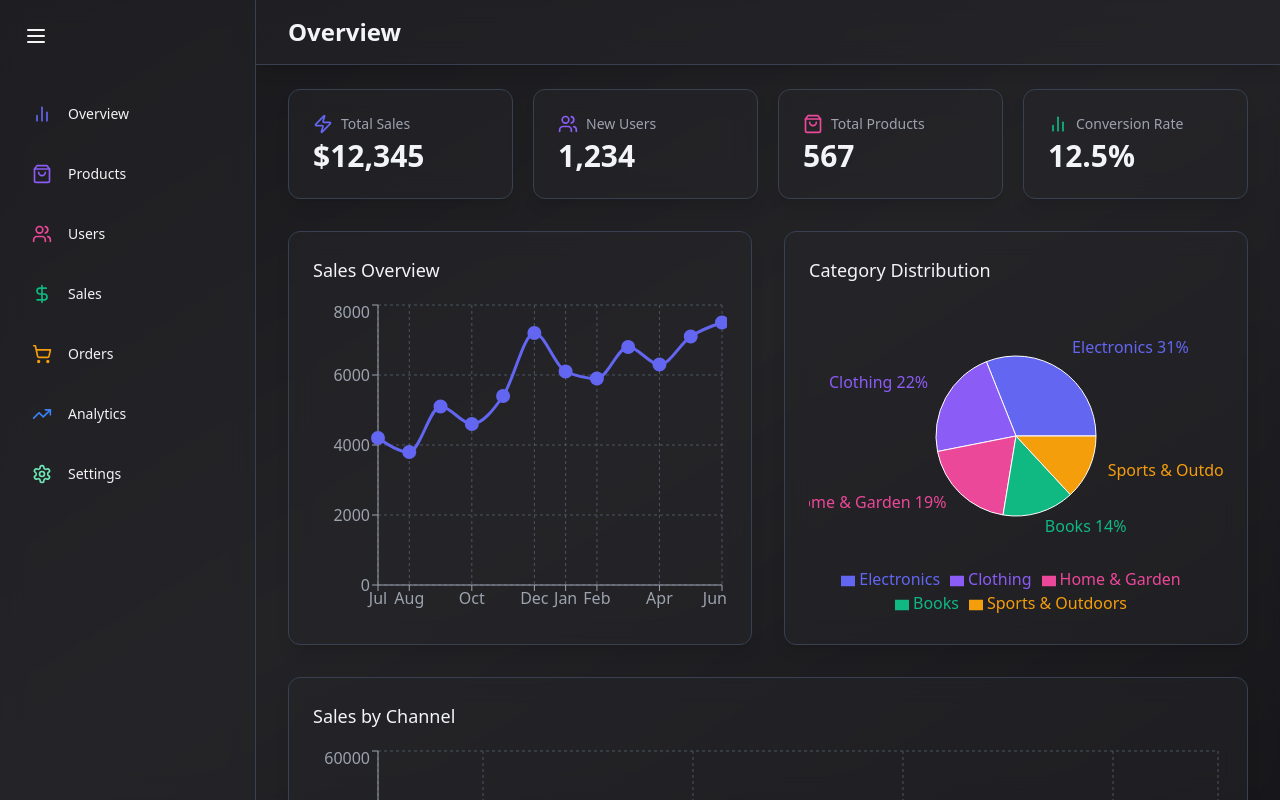
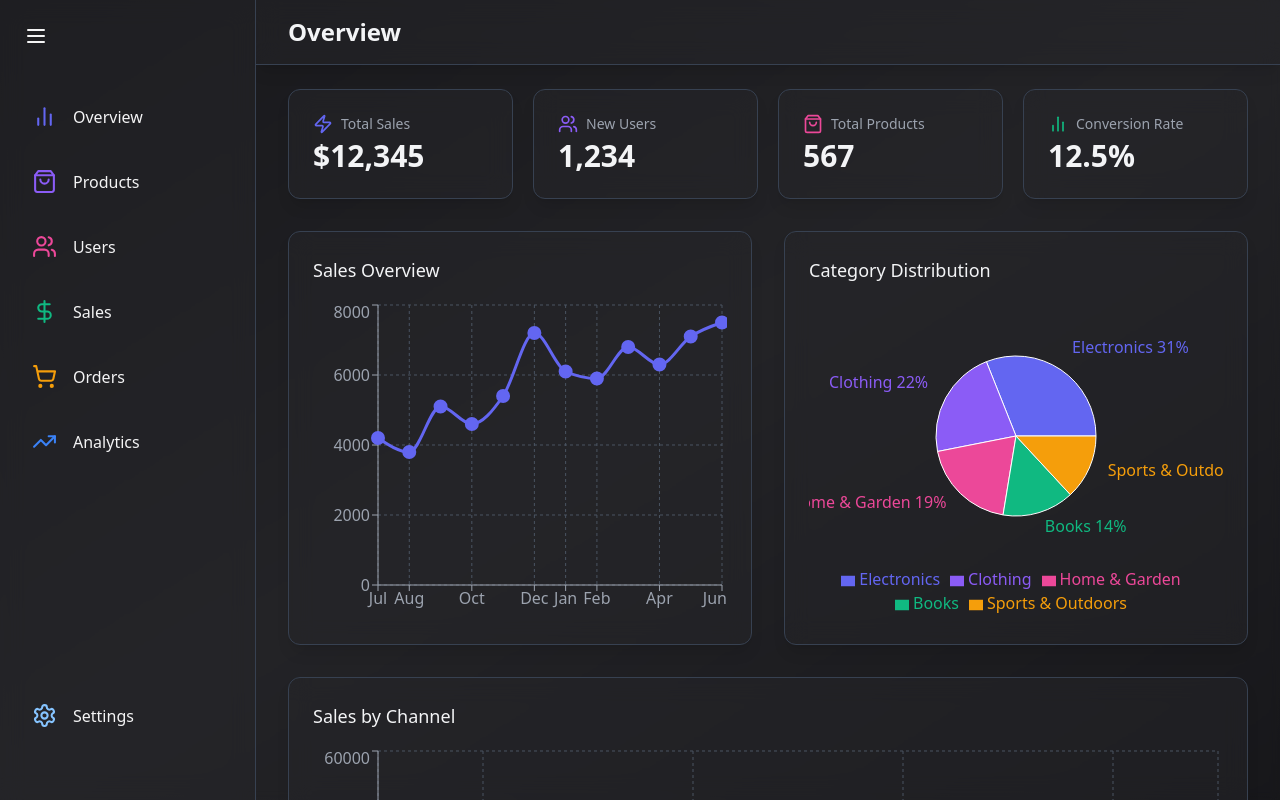
Before and after one commit to andytech01/admin-dashboard-template, a React (Vite) app: page / in a window 1280 px wide. Built offline with nearby package versions, Linux system fonts and the light colour scheme.

Commit message:
update the layout of Sidebar

```diff
--- a/src/components/common/Sidebar.jsx
+++ b/src/components/common/Sidebar.jsx
@@ -24,7 +24,7 @@ const SIDEBAR_ITEMS = [
   { name: "Sales", icon: DollarSign, color: "#10B981", href: "/sales" },
   { name: "Orders", icon: ShoppingCart, color: "#F59E0B", href: "/orders" },
   { name: "Analytics", icon: TrendingUp, color: "#3B82F6", href: "/analytics" },
-  { name: "Settings", icon: Settings, color: "#6EE7B7", href: "/settings" },
+  // { name: "Settings", icon: Settings, color: "#6EE7B7", href: "/settings" },
 ];
 
 const Sidebar = () => {
@@ -47,13 +47,14 @@ const Sidebar = () => {
           <Menu size={24} />
         </motion.button>
 
-        <nav className="mt-8 flex-grow">
+        <nav className="mt-8 mb-8 flex-grow flex flex-col justify-between">
+          <div>
             {SIDEBAR_ITEMS.map((item) => (
               <Link key={item.href} to={item.href}>
-              <motion.div className="flex items-center p-4 text-sm font-medium rounded-lg hover:bg-zinc-700 transition-colors mb-2">
+                <motion.div className="flex items-center p-4 text-base font-medium rounded-lg hover:bg-zinc-700 transition-colors mb-2">
                   <item.icon
-                  size={20}
-                  style={{ color: item.color, minWidth: "20px" }}
+                    size={25}
+                    style={{ color: item.color, minWidth: "25px" }}
                   />
                   <AnimatePresence>
                     {isSidebarOpen && (
@@ -71,6 +72,28 @@ const Sidebar = () => {
                 </motion.div>
               </Link>
             ))}
+          </div>
+          <Link key={"/settings"} to={"/settings"}>
+            <motion.div className="flex items-center p-4 text-base font-medium rounded-lg hover:bg-zinc-700 transition-colors mb-2">
+              <Settings
+                size={25}
+                style={{ color: "#86c4ff", minWidth: "25px" }}
+              />
+              <AnimatePresence>
+                {isSidebarOpen && (
+                  <motion.span
+                    className="ml-4 whitespace-nowrap"
+                    initial={{ opacity: 0, width: 0 }}
+                    animate={{ opacity: 1, width: "auto" }}
+                    exit={{ opacity: 0, width: 0 }}
+                    transition={{ duration: 0.2, delay: 0.3 }}
+                  >
+                    Settings
+                  </motion.span>
+                )}
+              </AnimatePresence>
+            </motion.div>
+          </Link>
         </nav>
       </div>
     </motion.div>
```
Lines whose indentation alone changed are shown as unchanged.
